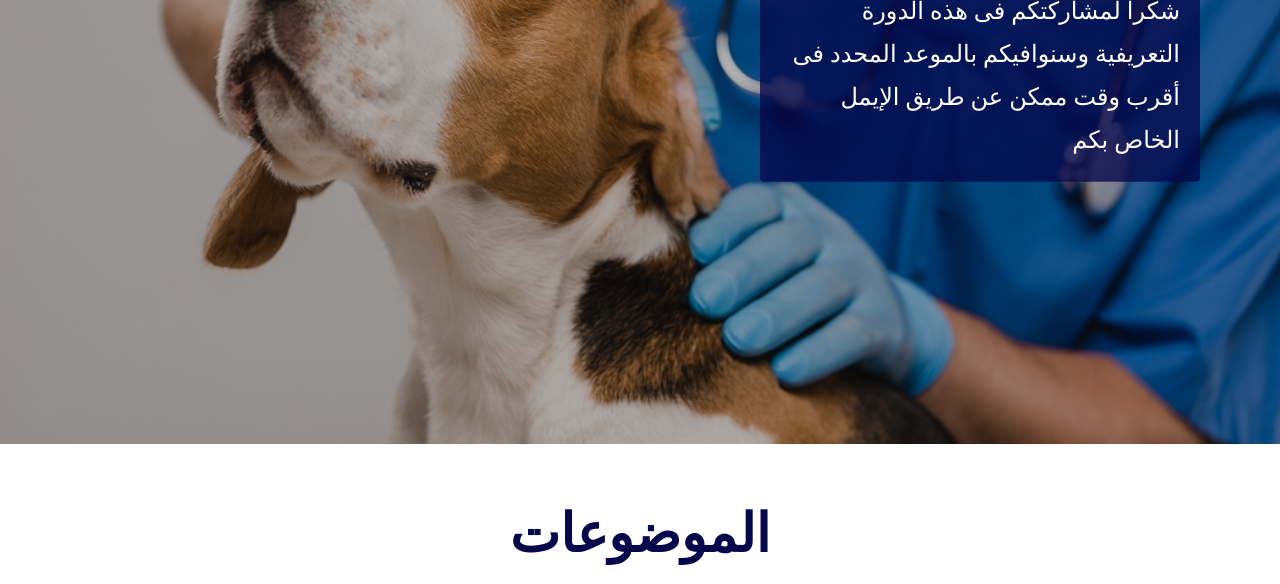
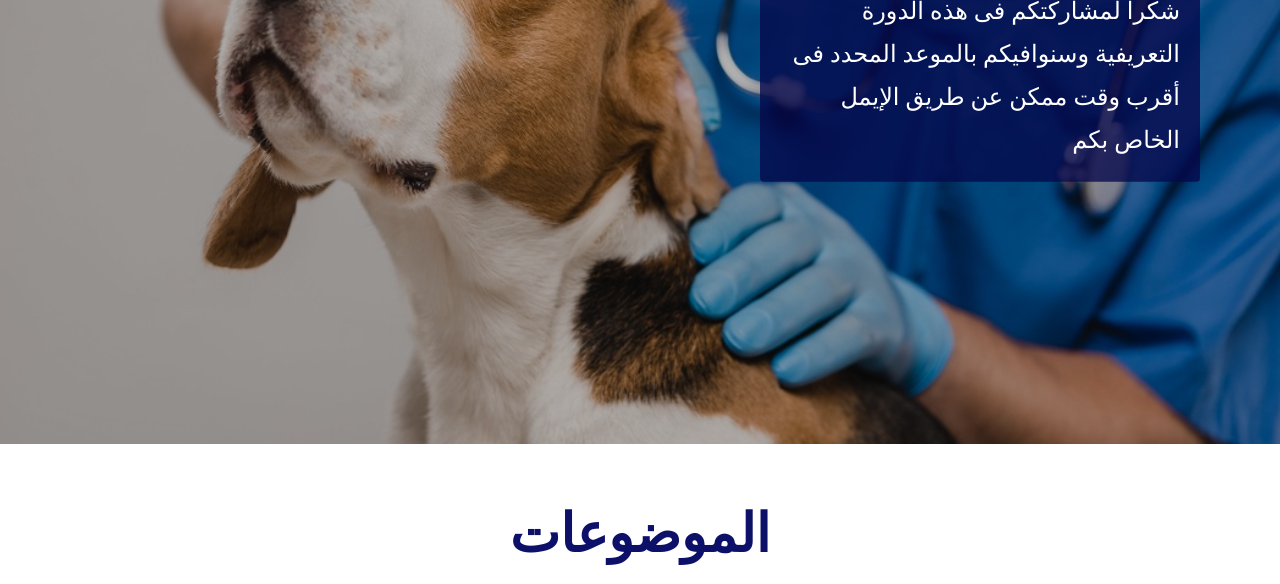
Before and after one commit to Mohamed-Morshed/Future-Veterinarians, a plain HTML site: page index.html in a window 1280 px wide. Shown: the part 356-940 px from the top of the page. Drawn offline with Linux system fonts and the light colour scheme; a web font is replaced by a local one.

Commit message:
modified

```diff
--- a/css/veterinarians furture.css
+++ b/css/veterinarians furture.css
@@ -4,7 +4,7 @@ font-family: 'Markazi Text', serif;
 :root{
     --links-color: #777;
     --font: 'Markazi Text', serif;
-    --special-heading-color: #06084c;
+    --special-heading-color: #0d1069;
 }
 html{
     scroll-behavior: smooth;
```
